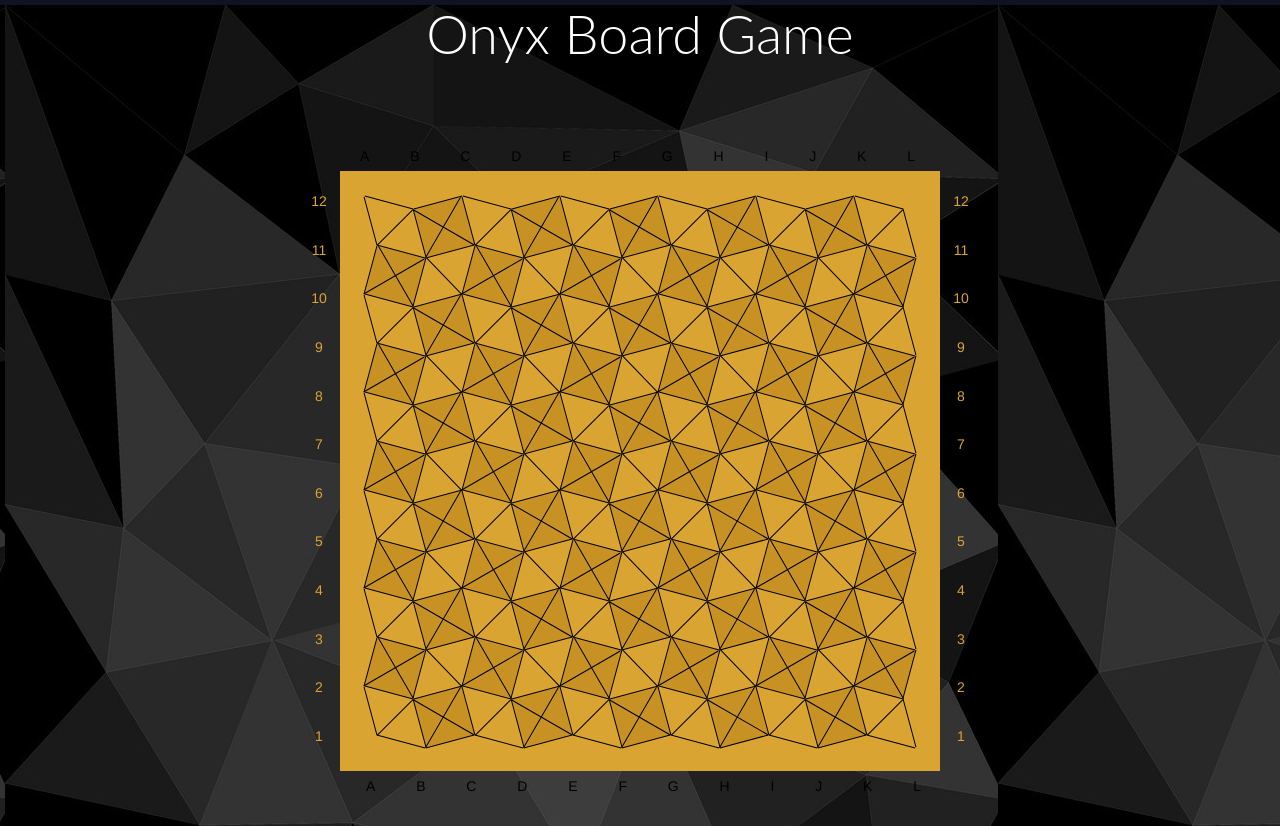
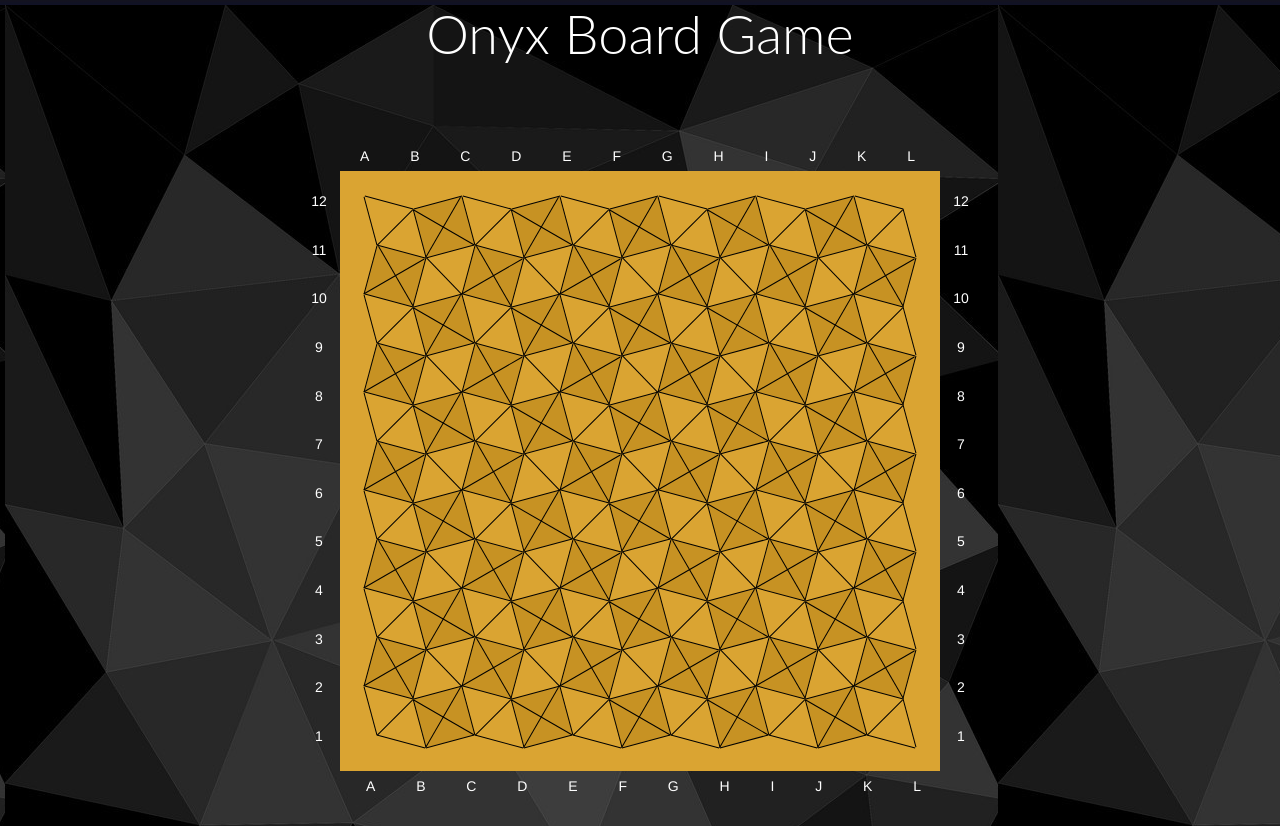
Before and after one commit to JulieC35/IA-front, an Angular app: page /gameBoard in a window 1280 px wide. Built offline with nearby package versions, Linux system fonts and the light colour scheme.

Commit message:
couleurs index de plateau

```diff
--- a/src/app/game-board/game-board.component.css
+++ b/src/app/game-board/game-board.component.css
@@ -60,11 +60,11 @@ body
 }
 .board-coord
 {
-  color: #daa432;
+  color: white;
 }
 .board-coord-bar.horizontal .board-coord
 {
-  color: black;
+  color: white;
 }
 
 /* ------------------ */
```
